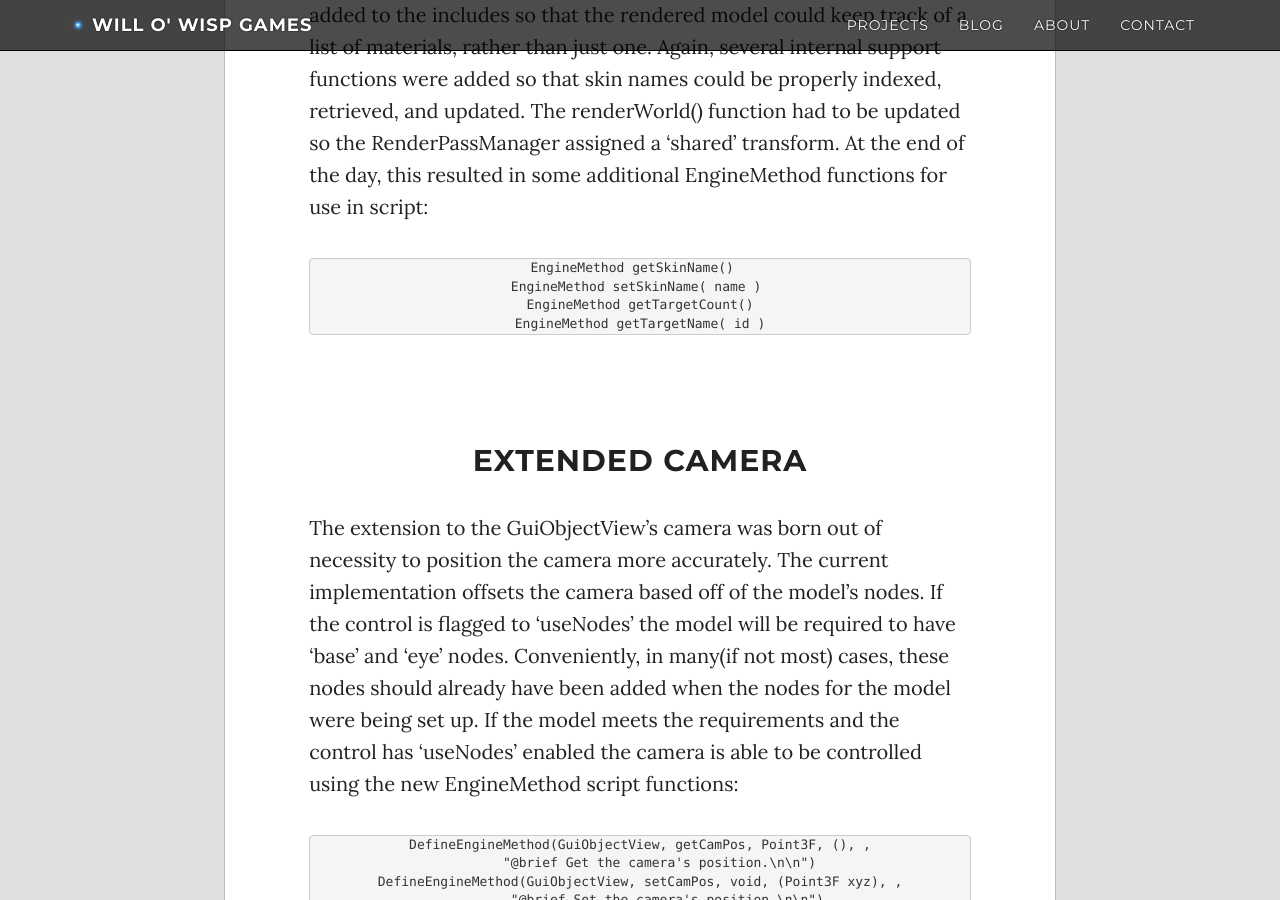
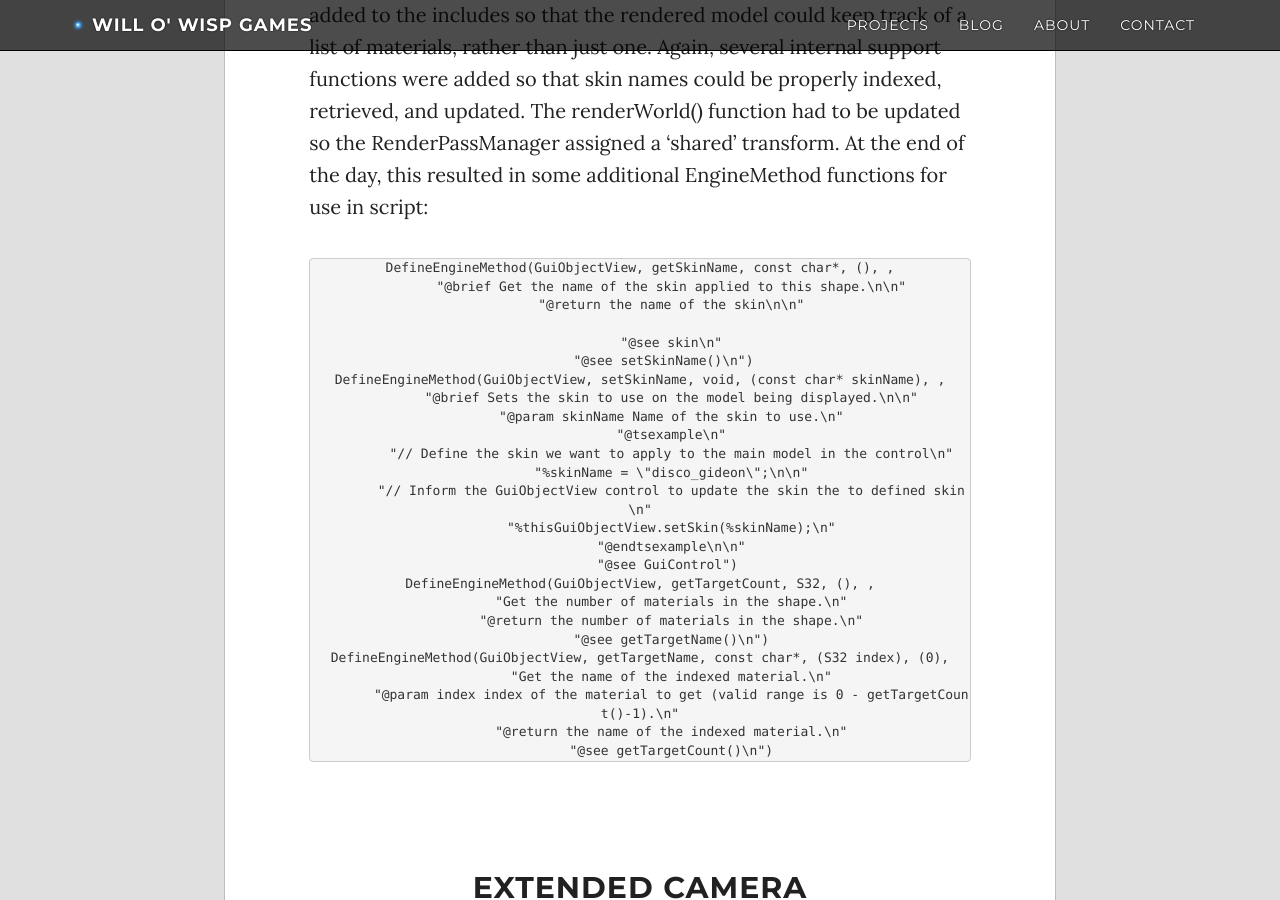
Before and after one commit to WilloWispGames/WilloWispGames.github.io, a Jekyll site: the page built from _posts/2016-09-15-ExtGuiObjView.md, in a window 1280 px wide and 900 px high, scrolled down 2507 px. Built offline with Jekyll 4.4.1, drawn with Linux system fonts in a browser that asks for light colours; nearby versions of some CDN libraries; comment, search, counter and statistics services are not loaded; a style sheet for code colours, icons or effects is not loaded.

Commit message:
Update 2016-09-15-ExtGuiObjView.md

```diff
--- a/_posts/2016-09-15-ExtGuiObjView.md
+++ b/_posts/2016-09-15-ExtGuiObjView.md
@@ -34,10 +34,31 @@ This update was relatively straight-forward once I discovered how other classes
 Once multiple meshes were rendering properly within the GuiObjectView control it was time to implement proper skinning so a model with multiple materials could display all the materials. One example would be a model with a highRes head material and a second lowRes material for the rest of the mesh. Once again, this wasn't too difficult to implement once existing functionality for other classes was reverse engineered for our purposes here. "sim/netStringTable.h" was added to the includes so that the rendered model could keep track of a list of materials, rather than just one. Again, several internal support functions were added so that skin names could be properly indexed, retrieved, and updated. The renderWorld() function had to be updated so the RenderPassManager assigned a 'shared' transform. At the end of the day, this resulted in some additional EngineMethod functions for use in script:
 
 {% highlight cpp %}
-EngineMethod getSkinName()
-EngineMethod setSkinName( name )
-EngineMethod getTargetCount()
-EngineMethod getTargetName( id )
+DefineEngineMethod(GuiObjectView, getSkinName, const char*, (), ,
+	"@brief Get the name of the skin applied to this shape.\n\n"
+	"@return the name of the skin\n\n"
+
+	"@see skin\n"
+	"@see setSkinName()\n")
+DefineEngineMethod(GuiObjectView, setSkinName, void, (const char* skinName), ,
+	"@brief Sets the skin to use on the model being displayed.\n\n"
+	"@param skinName Name of the skin to use.\n"
+	"@tsexample\n"
+	"// Define the skin we want to apply to the main model in the control\n"
+	"%skinName = \"disco_gideon\";\n\n"
+	"// Inform the GuiObjectView control to update the skin the to defined skin\n"
+	"%thisGuiObjectView.setSkin(%skinName);\n"
+	"@endtsexample\n\n"
+	"@see GuiControl")
+DefineEngineMethod(GuiObjectView, getTargetCount, S32, (), ,
+	"Get the number of materials in the shape.\n"
+	"@return the number of materials in the shape.\n"
+	"@see getTargetName()\n")
+DefineEngineMethod(GuiObjectView, getTargetName, const char*, (S32 index), (0),
+	"Get the name of the indexed material.\n"
+	"@param index index of the material to get (valid range is 0 - getTargetCount()-1).\n"
+	"@return the name of the indexed material.\n"
+	"@see getTargetCount()\n")
 {% endhighlight %}
 <br>
 <br>
```
